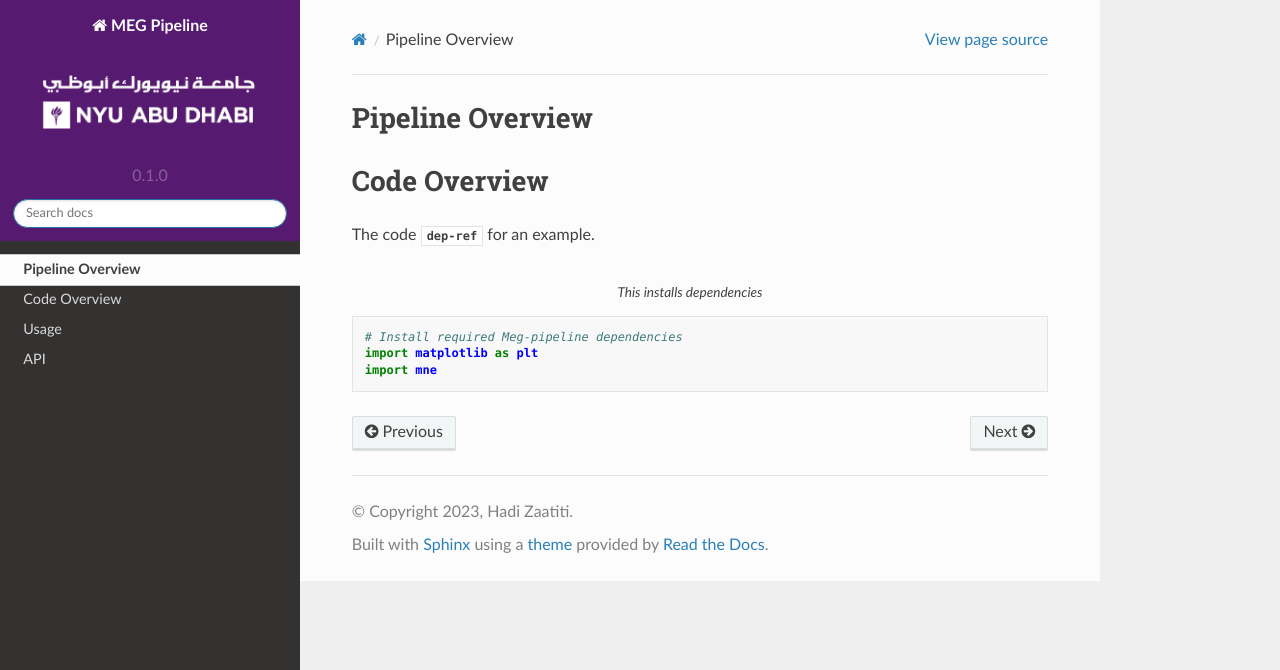
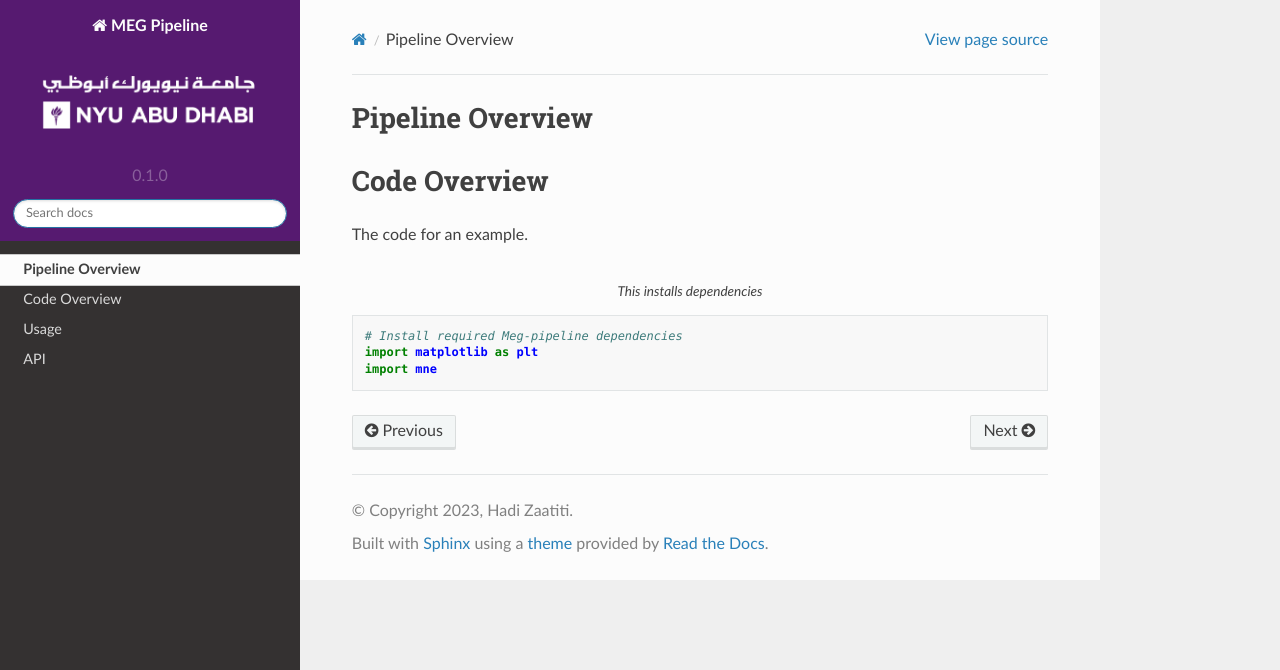
Before and after one commit to hzaatiti-NYU/meg-pipeline, a Sphinx documentation site: the page built from docs/source/overview.rst, in a window 1280 px wide. Shown: the top 670 px of the page. Built offline with Sphinx 7.4.7 and the Read the Docs theme 2.0.0, drawn with Linux system fonts in a browser that asks for light colours.

Commit message:
add code block example

```diff
--- a/docs/source/overview.rst
+++ b/docs/source/overview.rst
@@ -10,11 +10,10 @@ Pipeline Overview
 Code Overview
 =============
 
-The code :numref:`dep-ref` for an example.
+The code for an example.
 
 .. code-block:: python
     :caption: This installs dependencies
-    :name: dep-ref
 
     # Install required Meg-pipeline dependencies
     import matplotlib as plt
```
